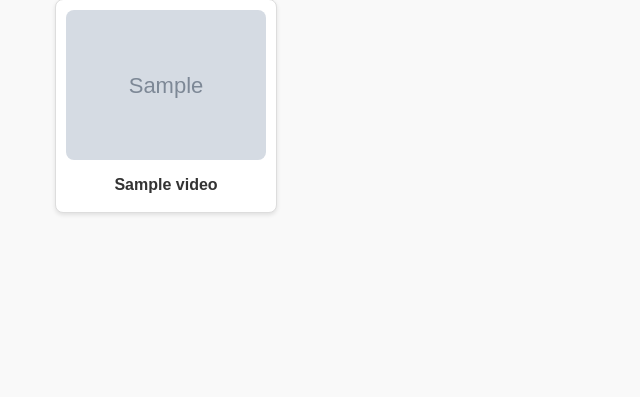
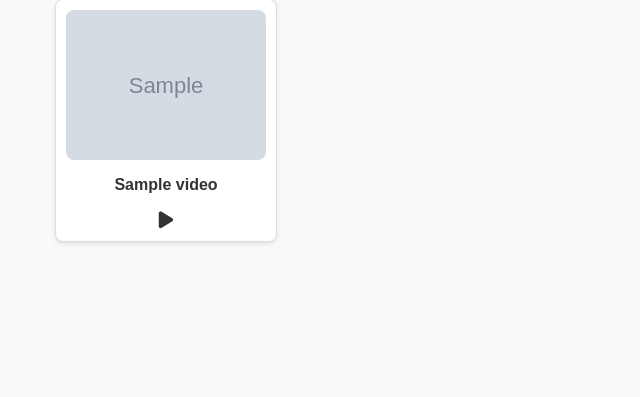
Before and after one commit to lucinv/Qturbate, a Flask app: template templates/video_gallery.html in a window 1280 px wide. Shown: the part 59-456 px from the top of the page, without its empty margins (0-640 px from the left). Run offline with Flask 3, Linux system fonts and the light colour scheme; the template is opened without the code that fills it: most values are stand-ins (such as "Sample title", 1, 10 or a date in 2020); grey boxes marked "Sample" are stand-in pictures; some libraries are stand-ins or nearby versions.

Commit message:
Bouton play with vlc

```diff
--- a/app.py
+++ b/app.py
@@ -1,5 +1,4 @@
 from flask import Flask, render_template, request, jsonify
-from flask_cors import CORS
 import asyncio
 from yt_dlp import YoutubeDL
 from services.chaturbate import fetch_rooms
@@ -7,7 +6,6 @@ from models import db
 
 
 app = Flask(__name__)
-CORS(app)  # Permet les requêtes CORS
 app.config['SQLALCHEMY_DATABASE_URI'] = 'sqlite:///settings.db'
 db.init_app(app)
 
--- a/static/css/styles.css
+++ b/static/css/styles.css
@@ -100,3 +100,13 @@ h1 {
   display: none;
   margin-top: 10px;
 }
+.play-icon {
+  font-size: 1.2rem;
+  color: #333;
+  cursor: pointer;
+  margin-top: 8px;
+  transition: color 0.2s;
+}
+.play-icon:hover {
+  color: #007bff;
+}
--- a/static/js/script.js
+++ b/static/js/script.js
@@ -43,5 +43,41 @@ $(document).ready(function () {
         alert("Failed to get download link: " + (xhr.responseText || error));
       },
     });
-  });
-});
+  }); // <-- Fermeture de la fonction de clic sur img
+
+  // Gestion du clic sur l'icône de lecture
+  $(".play-icon").on("click", function (e) {
+    e.stopPropagation();  // Empêche le clic de se propager à l'image de la vidéo
+    const playIcon = $(this);
+    const loader = playIcon.siblings(".loader");
+    const streamUrl = playIcon.data("stream-url");
+
+    loader.show();
+    playIcon.css("pointer-events", "none");
+
+    // Requête AJAX pour obtenir l'URL de téléchargement
+    $.ajax({
+      url: "/get-download-url",
+      method: "POST",
+      contentType: "application/json",
+      data: JSON.stringify({ stream_url: streamUrl }),
+      success: function (response) {
+        loader.hide();
+        playIcon.css("pointer-events", "auto");
+
+        if (response.error) {
+          alert("Error: " + response.error);
+        } else {
+          // Ouvrir l'URL dans une application externe
+          window.location.href = `vlc://${response}`;  // Utilise un Custom URL Scheme pour VLC ou autre lecteur
+        }
+      },
+      error: function (xhr, status, error) {
+        loader.hide();
+        playIcon.css("pointer-events", "auto");
+        alert("Failed to get external play link: " + (xhr.responseText || error));
+      },
+    });
+  }); // <-- Fermeture de la fonction de clic sur play-icon
+
+}); // <-- Fermeture de $(document).ready
--- a/templates/video_gallery.html
+++ b/templates/video_gallery.html
@@ -9,6 +9,8 @@
     <img src="{{ video.thumbnail_url }}" alt="Thumbnail of {{ video.title }}" data-stream-url="{{ video.stream_url }}" />
     <div class="video-details">
       <div class="video-title">{{ video.title }}</div>
+      <!-- Nouvelle icône de lecture -->
+      <i class="fas fa-play play-icon" data-stream-url="{{ video.stream_url }}" title="Play externally"></i>
       <div class="loader">Loading...</div>
     </div>
   </div>
```
